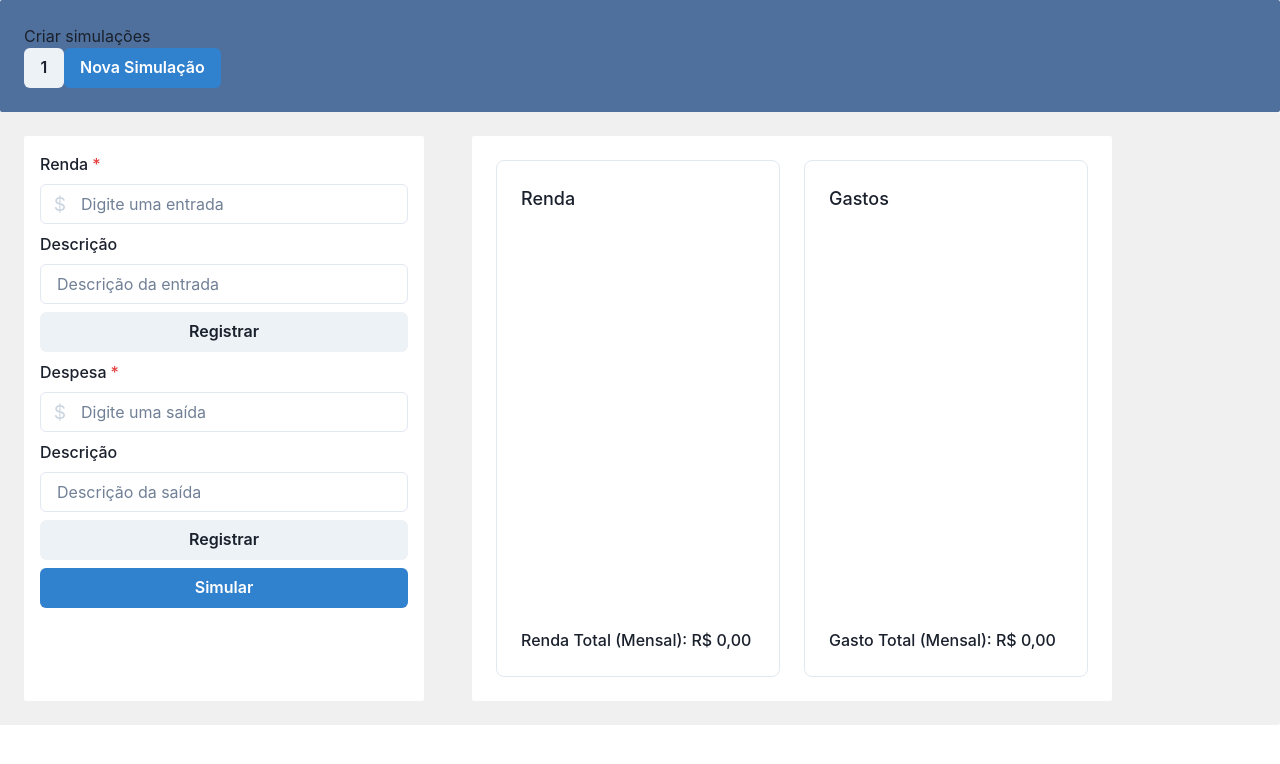
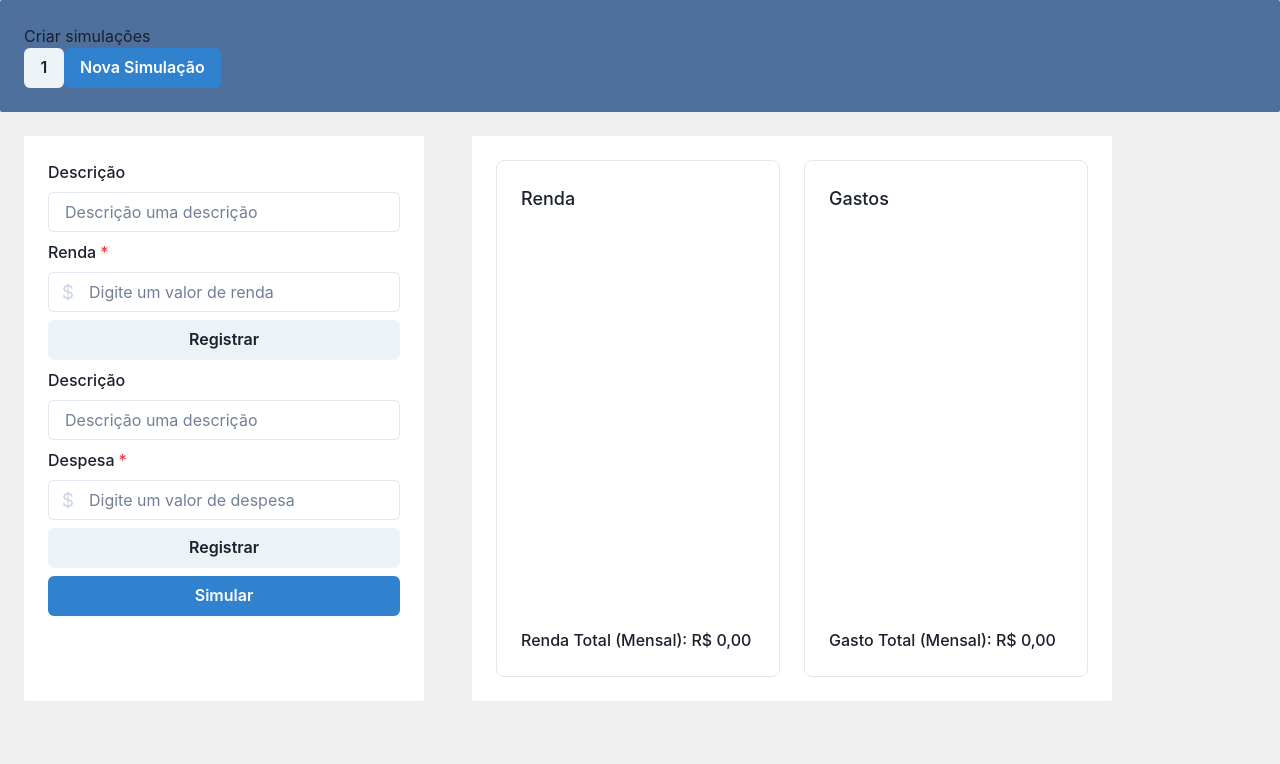
Before and after one commit to RafaelKramerDaSilvaDev/controle-gastos, a React (Vite) app: page / in a window 1280 px wide. Shown: the top 764 px of the page. Built offline with nearby package versions, Linux system fonts and the light colour scheme.

Commit message:
novos ajustes no form e estilo

```diff
--- a/src/pages/ExpenseControl/components/Forms/MonetaryValueOutputForm.tsx
+++ b/src/pages/ExpenseControl/components/Forms/MonetaryValueOutputForm.tsx
@@ -1,4 +1,13 @@
-import { Button, FormControl, FormLabel, Input, InputGroup, InputLeftElement, Stack } from '@chakra-ui/react';
+import {
+	Button,
+	FormControl,
+	FormErrorMessage,
+	FormLabel,
+	Input,
+	InputGroup,
+	InputLeftElement,
+	Stack,
+} from '@chakra-ui/react';
 import { yupResolver } from '@hookform/resolvers/yup';
 import { useForm } from 'react-hook-form';
 import { v4 as uuidv4 } from 'uuid';
@@ -17,7 +26,7 @@ export function MonetaryValueOutputForm() {
 		register,
 		handleSubmit,
 		reset,
-		// formState: { errors },
+		formState: { errors },
 	} = useForm<FormData>({
 		resolver: yupResolver(schema),
 	});
@@ -35,18 +44,19 @@ export function MonetaryValueOutputForm() {
 	}
 
 	return (
-		<form onSubmit={handleSubmit(onSubmit)}>
+		<form onSubmit={handleSubmit(onSubmit)} noValidate>
 			<Stack>
-				<FormControl isRequired>
+				<FormControl>
+					<FormLabel>Descrição</FormLabel>
+					<Input type='text' placeholder='Descrição uma descrição' {...register('description')} />
+				</FormControl>
+				<FormControl isRequired isInvalid={!!errors.monetaryValueOutput}>
 					<FormLabel>Despesa</FormLabel>
 					<InputGroup>
 						<InputLeftElement pointerEvents='none' color='gray.300' fontSize='1.2em' children='$' />
-						<Input type='number' placeholder='Digite uma saída' {...register('monetaryValueOutput')} />
+						<Input type='number' placeholder='Digite um valor de despesa' {...register('monetaryValueOutput')} />
 					</InputGroup>
-				</FormControl>
-				<FormControl>
-					<FormLabel>Descrição</FormLabel>
-					<Input placeholder='Descrição da saída' {...register('description')} />
+					{errors.monetaryValueOutput && <FormErrorMessage>Campo Despesa é obrigatório.</FormErrorMessage>}
 				</FormControl>
 				<Button type='submit'>Registrar</Button>
 			</Stack>
--- a/src/pages/ExpenseControl/components/Forms/MonetaryValuesEntryForm.tsx
+++ b/src/pages/ExpenseControl/components/Forms/MonetaryValuesEntryForm.tsx
@@ -1,4 +1,13 @@
-import { Button, FormControl, FormLabel, Input, InputGroup, InputLeftElement, Stack } from '@chakra-ui/react';
+import {
+	Button,
+	FormControl,
+	FormErrorMessage,
+	FormLabel,
+	Input,
+	InputGroup,
+	InputLeftElement,
+	Stack,
+} from '@chakra-ui/react';
 import { yupResolver } from '@hookform/resolvers/yup';
 import { useForm } from 'react-hook-form';
 import { v4 as uuidv4 } from 'uuid';
@@ -17,7 +26,7 @@ export function MonetaryValuesEntryForm() {
 		register,
 		handleSubmit,
 		reset,
-		// formState: { errors },
+		formState: { errors },
 	} = useForm<FormData>({
 		resolver: yupResolver(schema),
 	});
@@ -30,26 +39,26 @@ export function MonetaryValuesEntryForm() {
 			value: data.monetaryValueEntry,
 			description: data.description || '',
 		};
-
 		setMonetaryValuesEntry((prevValues) => [...prevValues, newEntry]);
-
 		reset();
 	}
 
 	return (
-		<form onSubmit={handleSubmit(onSubmit)}>
+		<form onSubmit={handleSubmit(onSubmit)} noValidate>
 			<Stack>
-				<FormControl isRequired>
+				<FormControl>
+					<FormLabel>Descrição</FormLabel>
+					<Input type='text' placeholder='Descrição uma descrição' {...register('description')} />
+				</FormControl>
+				<FormControl isRequired isInvalid={!!errors.monetaryValueEntry}>
 					<FormLabel>Renda</FormLabel>
 					<InputGroup>
 						<InputLeftElement pointerEvents='none' color='gray.300' fontSize='1.2em' children='$' />
-						<Input type='number' placeholder='Digite uma entrada' {...register('monetaryValueEntry')} />
+						<Input type='number' placeholder='Digite um valor de renda' {...register('monetaryValueEntry')} />
 					</InputGroup>
+					{errors.monetaryValueEntry && <FormErrorMessage>Campo Renda é obrigatório.</FormErrorMessage>}
 				</FormControl>
-				<FormControl>
-					<FormLabel>Descrição</FormLabel>
-					<Input placeholder='Descrição da entrada' {...register('description')} />
-				</FormControl>
+
 				<Button type='submit'>Registrar</Button>
 			</Stack>
 		</form>
--- a/src/pages/ExpenseControl/components/Forms/styles.ts
+++ b/src/pages/ExpenseControl/components/Forms/styles.ts
@@ -2,7 +2,7 @@ import styled from 'styled-components';
 
 export const FormContainer = styled.div`
 	margin: 24px;
-	padding: 16px;
+	padding: 24px;
 	border-radius: 2px;
 	background-color: white;
 	width: 400px;
--- a/src/pages/ExpenseControl/styles.ts
+++ b/src/pages/ExpenseControl/styles.ts
@@ -1,9 +1,11 @@
 import styled from 'styled-components';
 
-export const ExpenseControlContainer = styled.div``;
+export const ExpenseControlContainer = styled.div`
+	height: 100vh;
+	background-color: #f0f0f0;
+`;
 
 export const SimulationContainer = styled.div`
 	display: flex;
-	background-color: #f0f0f0;
 	border-radius: 0 2px 2px 0;
 `;
```
